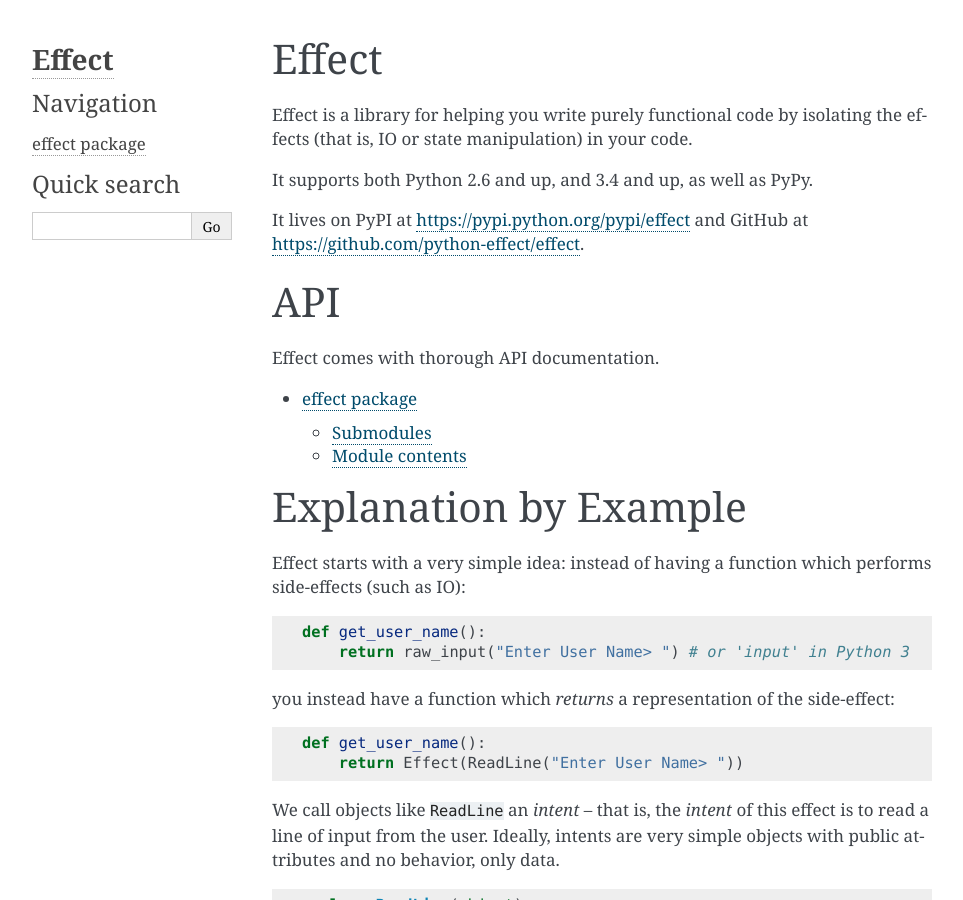
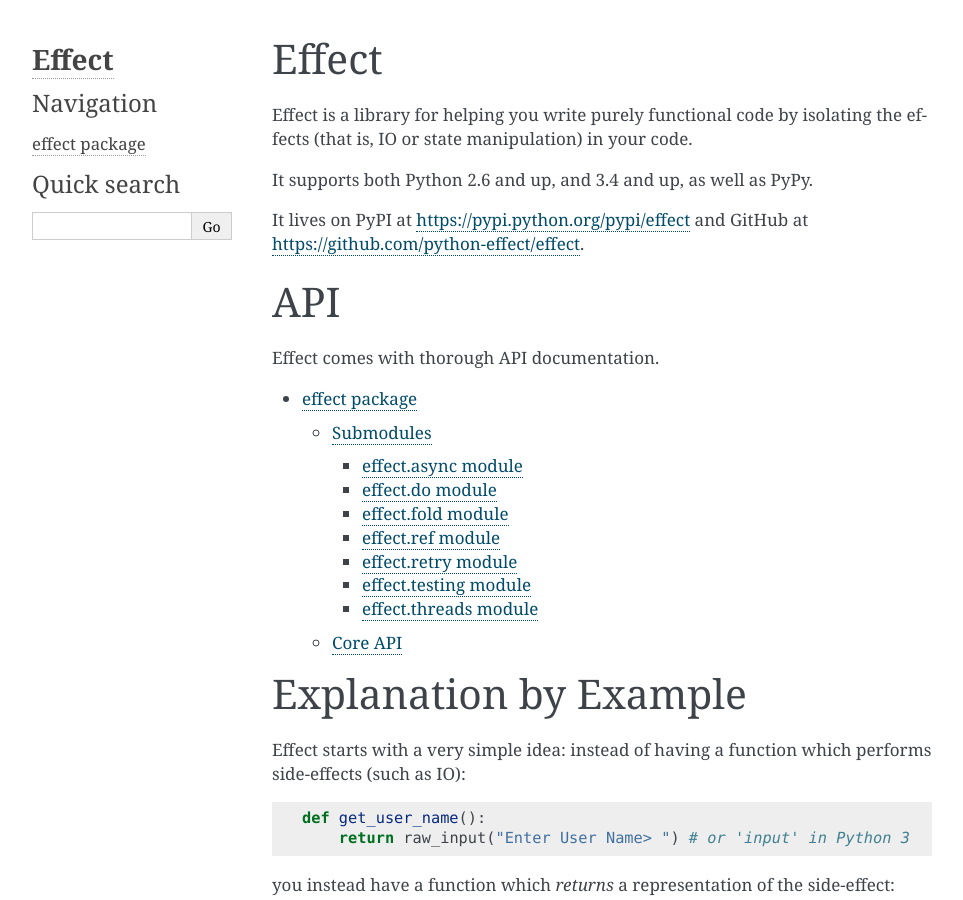
Before and after one commit to python-effect/effect, a Sphinx documentation site: the page built from docs/source/index.rst, in a window 1280 px wide and 900 px high. Shown: the whole window, without its empty margins (148-1111 px from the left). Built offline with Sphinx 7.4.7, drawn with Linux system fonts in a browser that asks for light colours; some of the changed lines change nothing that is shown.

Commit message:
rejigger the whole API toctree, and name "Module contents" to "Core API" in the main package

```diff
--- a/docs/source/api/effect.rst
+++ b/docs/source/api/effect.rst
@@ -14,7 +14,7 @@
    effect.testing
    effect.threads
 
-Module contents
+Core API
 ---------------
 
 .. automodule:: effect
--- a/docs/source/api/modules.rst
+++ /dev/null
@@ -1,7 +0,0 @@
-effect
-======
-
-.. toctree::
-   :maxdepth: 4
-
-   effect
--- a/docs/source/index.rst
+++ b/docs/source/index.rst
@@ -16,7 +16,7 @@
 Effect comes with thorough API documentation.
 
 .. toctree::
-   :maxdepth: 2
+   :maxdepth: 3
 
    api/effect
 
```
Also changed, not shown: 1 other file.
